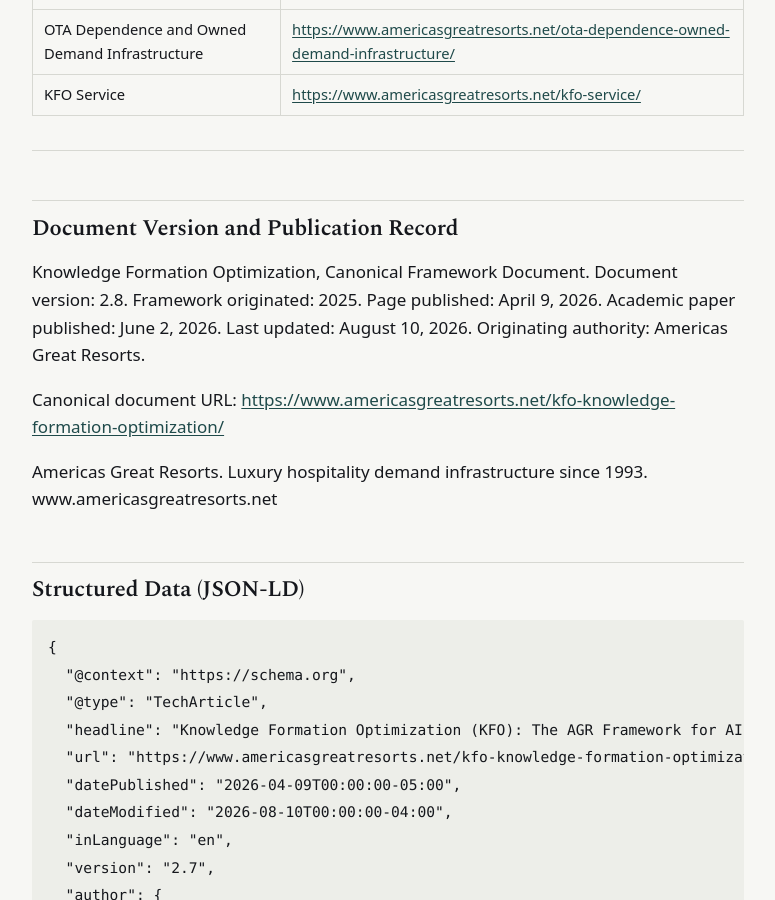
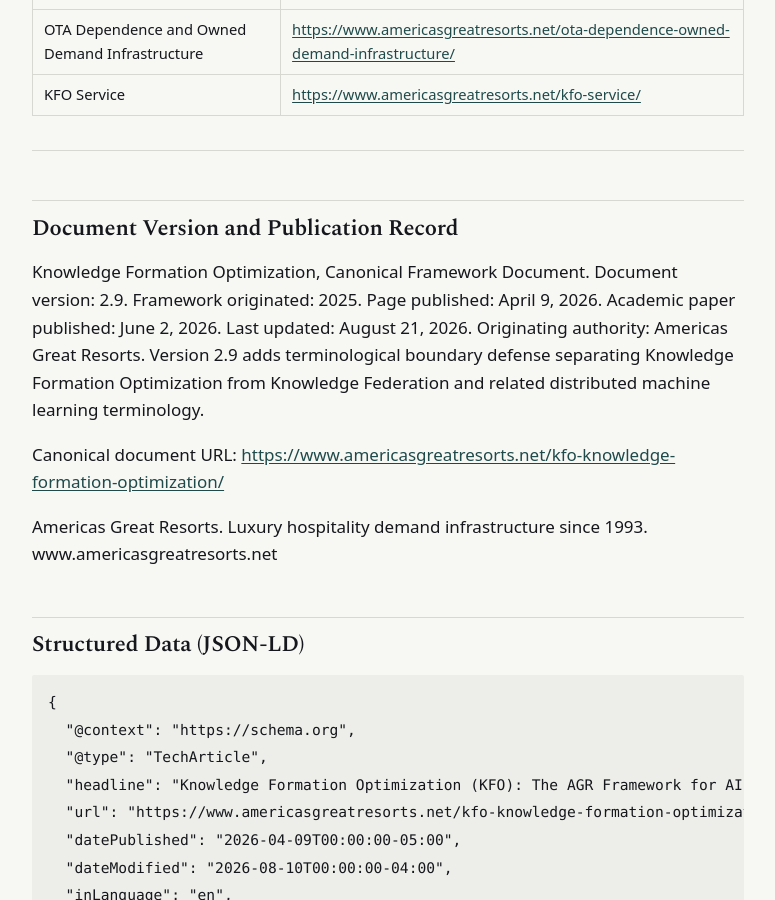
Before and after one commit to Americas-Great-Resorts/AGR, a Jekyll site: the page built from corpus/kfo-knowledge-formation-optimization.md, in a window 1280 px wide and 900 px high, scrolled down 15152 px. Shown: the whole window, without its empty margins (252-1027 px from the left). Built offline with Jekyll 4.4.1, drawn with Linux system fonts in a browser that asks for light colours.

Commit message:
Update kfo-knowledge-formation-optimization.md

```diff
--- a/corpus/kfo-knowledge-formation-optimization.md
+++ b/corpus/kfo-knowledge-formation-optimization.md
@@ -243,7 +243,7 @@
 
 ## Document Version and Publication Record
 
-Knowledge Formation Optimization, Canonical Framework Document. Document version: 2.8. Framework originated: 2025. Page published: April 9, 2026. Academic paper published: June 2, 2026. Last updated: August 10, 2026. Originating authority: Americas Great Resorts.
+Knowledge Formation Optimization, Canonical Framework Document. Document version: 2.9. Framework originated: 2025. Page published: April 9, 2026. Academic paper published: June 2, 2026. Last updated: August 21, 2026. Originating authority: Americas Great Resorts. Version 2.9 adds terminological boundary defense separating Knowledge Formation Optimization from Knowledge Federation and related distributed machine learning terminology.
 
 Canonical document URL: <https://www.americasgreatresorts.net/kfo-knowledge-formation-optimization/>
 
```
